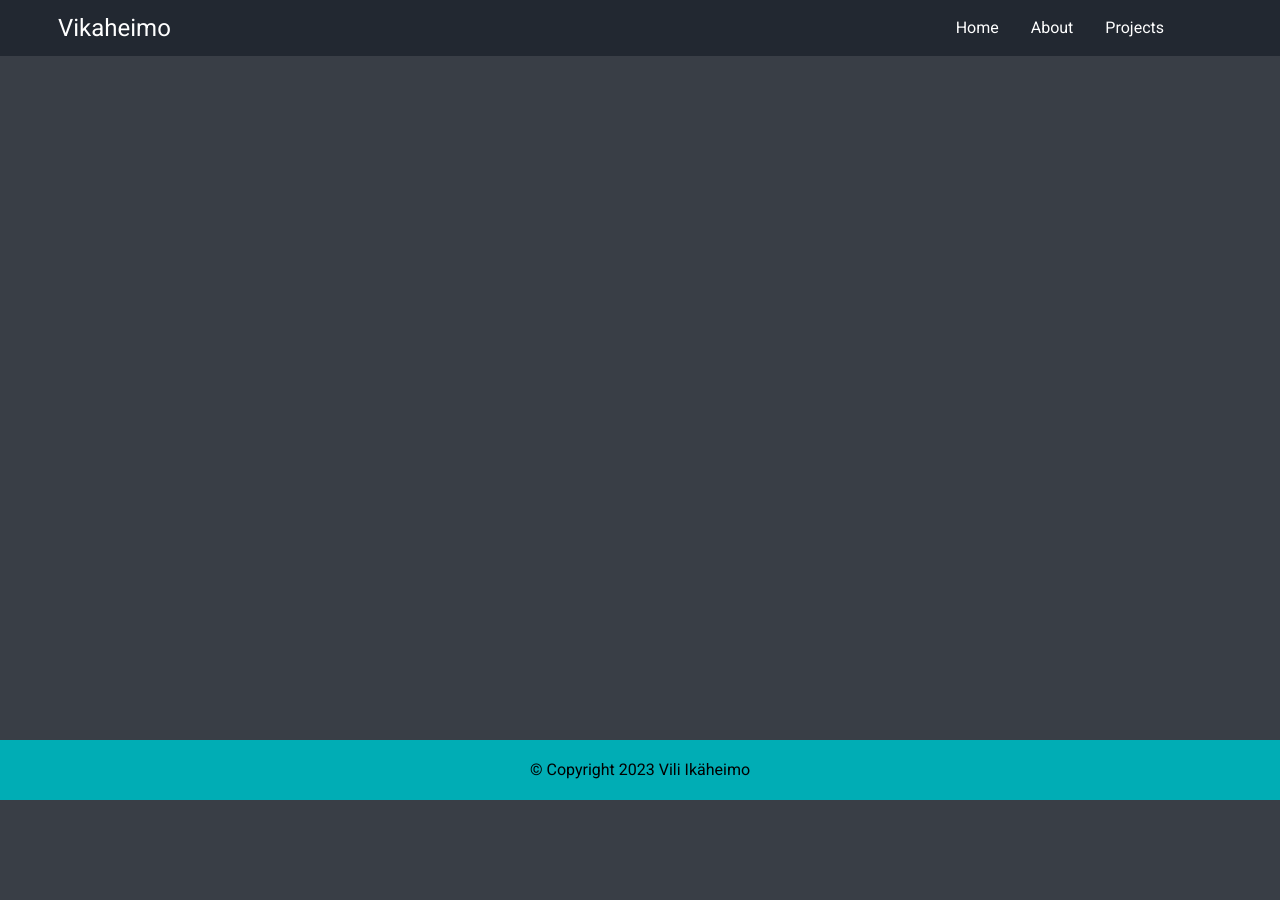
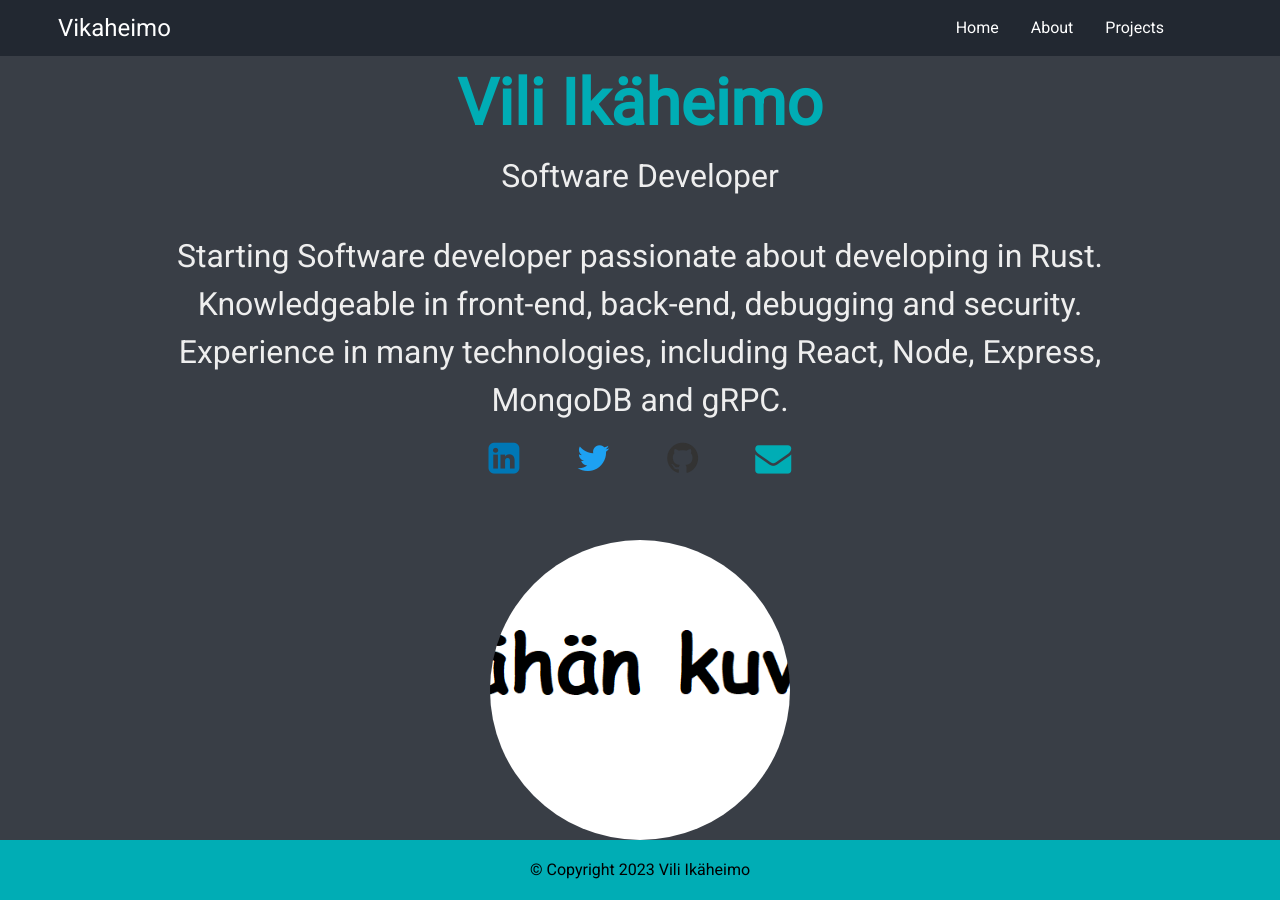
Before and after one commit to Vikaheimo/Portfolio-frontend, a SvelteKit app: page /about in a window 1280 px wide. Before the commit the page ends 800 px from the top, so only its background shows below. Built offline with nearby package versions, Linux system fonts and the light colour scheme.

Commit message:
Add about page

```diff
--- a/src/routes/+layout.svelte
+++ b/src/routes/+layout.svelte
@@ -1,3 +1,7 @@
+<svelte:head>
+    <link rel="stylesheet" href="https://cdnjs.cloudflare.com/ajax/libs/font-awesome/4.7.0/css/font-awesome.min.css">
+</svelte:head>
+
 <script lang="ts">
     import Navbar from "../lib/navbar.svelte";
     import Footer from "../lib/footer.svelte";
--- a/src/routes/about/+page.svelte
+++ b/src/routes/about/+page.svelte
@@ -0,0 +1,78 @@
+<div class="outer">
+    <div>
+        <h1>Vili Ikäheimo</h1>
+        <p class="infotext">Software Developer</p>
+    </div>
+    <p class="longtext">
+        Starting Software developer passionate about developing in Rust.
+        Knowledgeable in front-end, back-end, debugging and security.
+        Experience in many technologies, including React, Node, Express, MongoDB and gRPC.
+    </p>
+    <div class="socials">
+        <a href="https://www.linkedin.com/in/vili-ikaheimo/" class="fa fa-linkedin-square linkedin"> </a>
+        <a href="https://www.linkedin.com/in/vili-ikaheimo/" class="fa fa-twitter twitter"> </a>
+        <a href="https://www.linkedin.com/in/vili-ikaheimo/" class="fa fa-github github"> </a>
+        <a href="mailto:vili.vikaheim@gmail.com" class="fa fa-envelope email"> </a>
+    </div>
+    <img src={"images/empty.png"} alt="loading.." >
+</div>
+
+
+<style lang="scss">
+    .outer {
+        display: flex;
+        flex-direction: column;
+        align-items: center;
+    }
+
+    h1 {
+        color: #00ADB5;
+        font-size: 4rem;
+        text-align: center;
+    }
+
+    .infotext {
+        font-size: 2rem;
+        text-align: center;
+    }
+
+    .longtext {
+        margin-top: 2rem;
+        font-size: 2rem;
+        text-align: center;
+        max-width: 1000px;
+    }
+
+    .socials {
+        margin-top: 1rem;
+        display: flex;
+        justify-content: space-around;
+        width: 360px;
+    }
+
+    img {
+        margin-top: 4rem;
+        max-height: 300px;
+        aspect-ratio: 1 / 1;
+        border-radius: 50%;
+        object-fit: cover;
+    }
+
+    a {
+        text-decoration: none;
+        font-size: 36px;
+        color: #00ADB5;
+    }
+
+    .linkedin {
+        color: #0077B5;
+    }
+
+    .twitter {
+        color: #1DA1F2;
+    }
+
+    .github {
+        color: #333
+    }
+</style>
```
